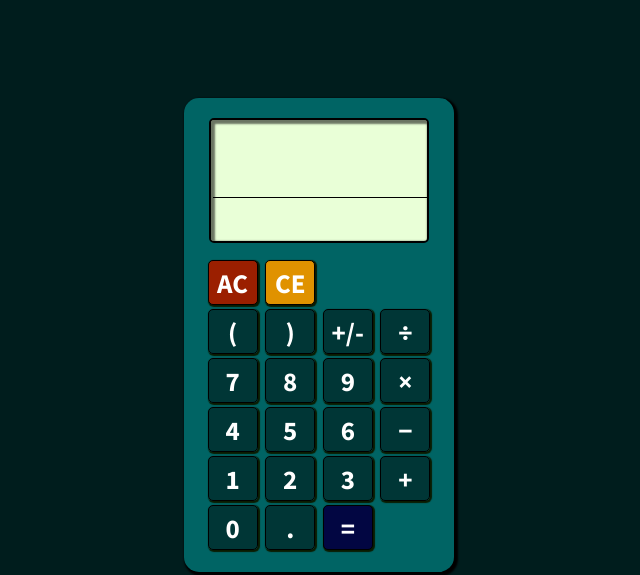
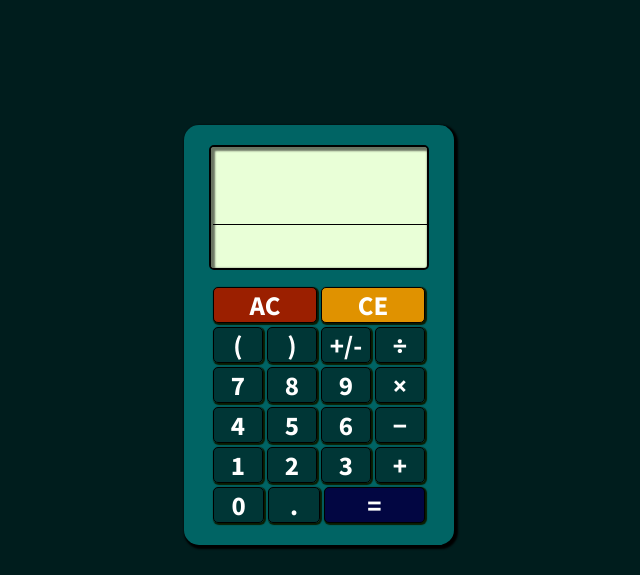
Before and after one commit to thabomoloi/calculator, a plain HTML site: page index.html in a window 1280 px wide. Shown: the top 575 px of the page, without its empty margins (321-961 px from the left). Drawn offline with nearby package versions, Linux system fonts and the light colour scheme.

Commit message:
Update style

```diff
--- a/styles/style.css
+++ b/styles/style.css
@@ -53,11 +53,20 @@ html {
   text-align: right;
 }
 /*================ BUTTONS ============= */
+.row {
+  display: flex;
+  width: 100%;
+}
+.cell-1 {
+  flex: 1 1 50px;
+}
+.cell-2 {
+  flex: 1 1 100px;
+}
 button {
-  width: 50px;
-  height: 45px;
   font-weight: 700;
   overflow: hidden;
+  width: 50px;
   padding: 0;
   margin: 2px;
   font-size: 1.5rem;
```
